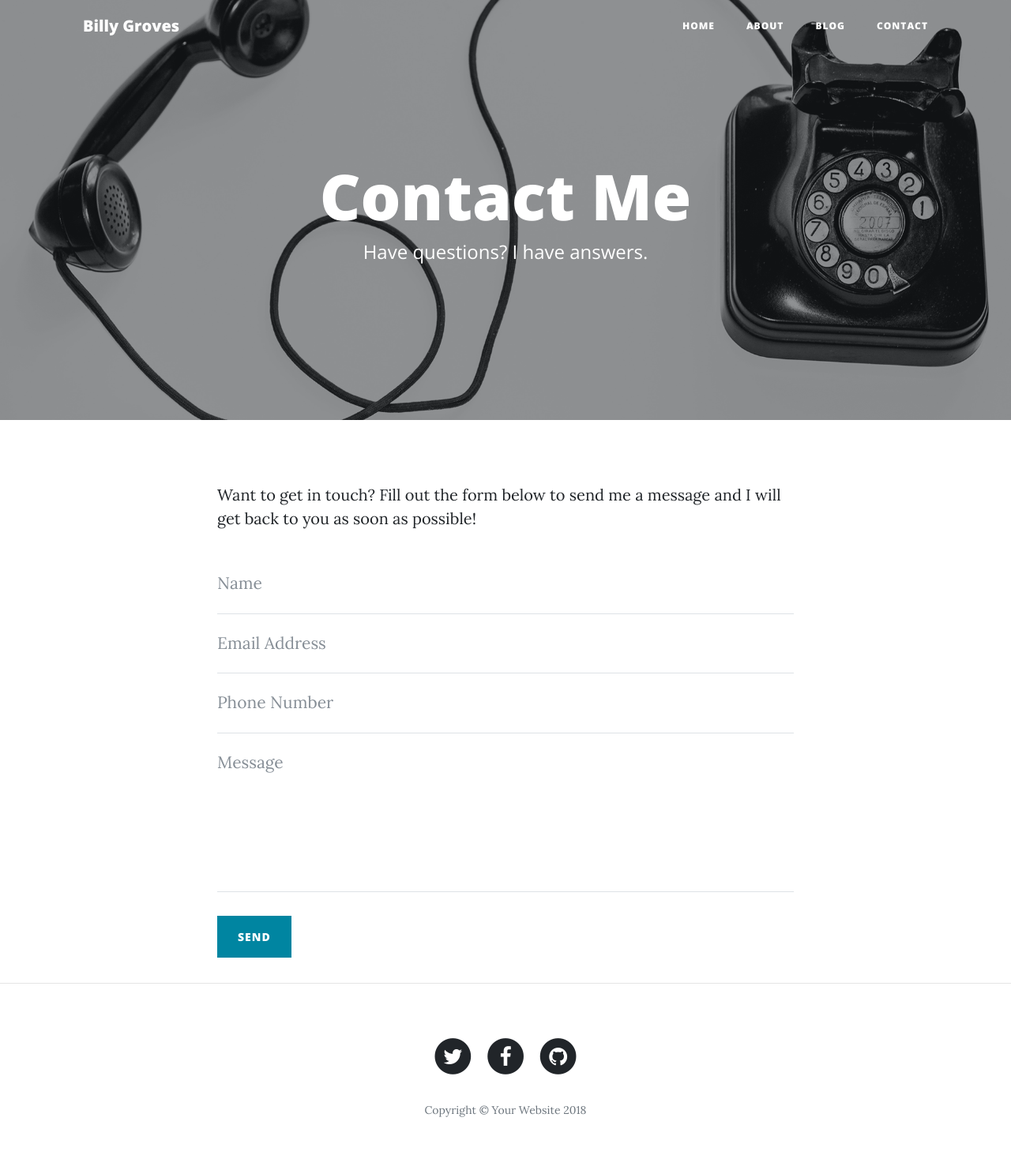
After one commit to billyggroves/myBlog, a Python web app: template templates/insertblog.html in a window 1280 px wide. The commit adds this page. Shown: the whole page at 79% size. Run offline with Jinja, Linux system fonts and the light colour scheme; the template is opened without the code that fills it, so the values that code supplies are empty; some libraries are stand-ins or nearby versions.

Commit message:
pushing back to windows

```diff
--- a/requirements.txt
+++ b/requirements.txt
@@ -26,3 +26,4 @@ Tempita==0.5.2
 urllib3==1.22
 Werkzeug==0.14.1
 WTForms==2.1
+Flask-JSGlue
--- /dev/null
+++ b/templates/insertblog.html
@@ -0,0 +1,169 @@
+<!DOCTYPE html>
+<html lang="en">
+
+  <head>
+
+    <meta charset="utf-8">
+    <meta name="viewport" content="width=device-width, initial-scale=1, shrink-to-fit=no">
+    <meta name="description" content="">
+    <meta name="author" content="">
+
+    <title>Bill's Blog</title>
+
+    <!-- Bootstrap core CSS -->
+    <link href="/static/vendor/bootstrap/css/bootstrap.min.css" rel="stylesheet">
+
+    <!-- Custom fonts for this template -->
+    <link href="/static/vendor/font-awesome/css/font-awesome.min.css" rel="stylesheet" type="text/css">
+    <link href='https://fonts.googleapis.com/css?family=Lora:400,700,400italic,700italic' rel='stylesheet' type='text/css'>
+    <link href='https://fonts.googleapis.com/css?family=Open+Sans:300italic,400italic,600italic,700italic,800italic,400,300,600,700,800' rel='stylesheet' type='text/css'>
+
+    <!-- Custom styles for this template -->
+    <link href="/static/css/clean-blog.min.css" rel="stylesheet">
+
+  </head>
+
+  <body>
+
+    <!-- Navigation -->
+    <nav class="navbar navbar-expand-lg navbar-light fixed-top" id="mainNav">
+      <div class="container">
+        <a class="navbar-brand" href="home">Billy Groves</a>
+        <button class="navbar-toggler navbar-toggler-right" type="button" data-toggle="collapse" data-target="#navbarResponsive" aria-controls="navbarResponsive" aria-expanded="false" aria-label="Toggle navigation">
+          Menu
+          <i class="fa fa-bars"></i>
+        </button>
+        <div class="collapse navbar-collapse" id="navbarResponsive">
+          <ul class="navbar-nav ml-auto">
+            <li class="nav-item">
+              <a class="nav-link" href="home">Home</a>
+            </li>
+            <li class="nav-item">
+              <a class="nav-link" href="about">About</a>
+            </li>
+            <li class="nav-item">
+              <a class="nav-link" href="post">Blog</a>
+            </li>
+            <li class="nav-item">
+              <a class="nav-link" href="contact">Contact</a>
+            </li>
+          </ul>
+        </div>
+      </div>
+    </nav>
+
+    <!-- Page Header -->
+    <header class="masthead" style="background-image: url('/static/img/contact-bg.jpg')">
+      <div class="overlay"></div>
+      <div class="container">
+        <div class="row">
+          <div class="col-lg-8 col-md-10 mx-auto">
+            <div class="page-heading">
+              <h1>Contact Me</h1>
+              <span class="subheading">Have questions? I have answers.</span>
+            </div>
+          </div>
+        </div>
+      </div>
+    </header>
+
+    <!-- Main Content -->
+    <div class="container">
+      <div class="row">
+        <div class="col-lg-8 col-md-10 mx-auto">
+          <p>Want to get in touch? Fill out the form below to send me a message and I will get back to you as soon as possible!</p>
+          <!-- Contact Form - Enter your email address on line 19 of the mail/contact_me.php file to make this form work. -->
+          <!-- WARNING: Some web hosts do not allow emails to be sent through forms to common mail hosts like Gmail or Yahoo. It's recommended that you use a private domain email address! -->
+          <!-- To use the contact form, your site must be on a live web host with PHP! The form will not work locally! -->
+          <form name="sentMessage" id="contactForm" novalidate>
+            <div class="control-group">
+              <div class="form-group floating-label-form-group controls">
+                <label>Name</label>
+                <input type="text" class="form-control" placeholder="Name" id="name" required data-validation-required-message="Please enter your name.">
+                <p class="help-block text-danger"></p>
+              </div>
+            </div>
+            <div class="control-group">
+              <div class="form-group floating-label-form-group controls">
+                <label>Email Address</label>
+                <input type="email" class="form-control" placeholder="Email Address" id="email" required data-validation-required-message="Please enter your email address.">
+                <p class="help-block text-danger"></p>
+              </div>
+            </div>
+            <div class="control-group">
+              <div class="form-group col-xs-12 floating-label-form-group controls">
+                <label>Phone Number</label>
+                <input type="tel" class="form-control" placeholder="Phone Number" id="phone" required data-validation-required-message="Please enter your phone number.">
+                <p class="help-block text-danger"></p>
+              </div>
+            </div>
+            <div class="control-group">
+              <div class="form-group floating-label-form-group controls">
+                <label>Message</label>
+                <textarea rows="5" class="form-control" placeholder="Message" id="message" required data-validation-required-message="Please enter a message."></textarea>
+                <p class="help-block text-danger"></p>
+              </div>
+            </div>
+            <br>
+            <div id="success"></div>
+            <div class="form-group">
+              <button type="submit" class="btn btn-primary" id="sendMessageButton">Send</button>
+            </div>
+          </form>
+        </div>
+      </div>
+    </div>
+
+    <hr>
+
+    <!-- Footer -->
+    <footer>
+      <div class="container">
+        <div class="row">
+          <div class="col-lg-8 col-md-10 mx-auto">
+            <ul class="list-inline text-center">
+              <li class="list-inline-item">
+                <a href="#">
+                  <span class="fa-stack fa-lg">
+                    <i class="fa fa-circle fa-stack-2x"></i>
+                    <i class="fa fa-twitter fa-stack-1x fa-inverse"></i>
+                  </span>
+                </a>
+              </li>
+              <li class="list-inline-item">
+                <a href="#">
+                  <span class="fa-stack fa-lg">
+                    <i class="fa fa-circle fa-stack-2x"></i>
+                    <i class="fa fa-facebook fa-stack-1x fa-inverse"></i>
+                  </span>
+                </a>
+              </li>
+              <li class="list-inline-item">
+                <a href="#">
+                  <span class="fa-stack fa-lg">
+                    <i class="fa fa-circle fa-stack-2x"></i>
+                    <i class="fa fa-github fa-stack-1x fa-inverse"></i>
+                  </span>
+                </a>
+              </li>
+            </ul>
+            <p class="copyright text-muted">Copyright &copy; Your Website 2018</p>
+          </div>
+        </div>
+      </div>
+    </footer>
+
+    <!-- Bootstrap core JavaScript -->
+    <script src="vendor/jquery/jquery.min.js"></script>
+    <script src="vendor/bootstrap/js/bootstrap.bundle.min.js"></script>
+
+    <!-- Contact Form JavaScript -->
+    <script src="js/jqBootstrapValidation.js"></script>
+    <script src="js/contact_me.js"></script>
+
+    <!-- Custom scripts for this template -->
+    <script src="js/clean-blog.min.js"></script>
+
+  </body>
+
+</html>
```
Also changed, not shown: static/js/adminLogin.js (added, +25 -0 lines), templates/adminLogin.html (+13 -8 lines), templates/index.html (+6 -98 lines), templates/layout.html (added, +104 -0 lines).
